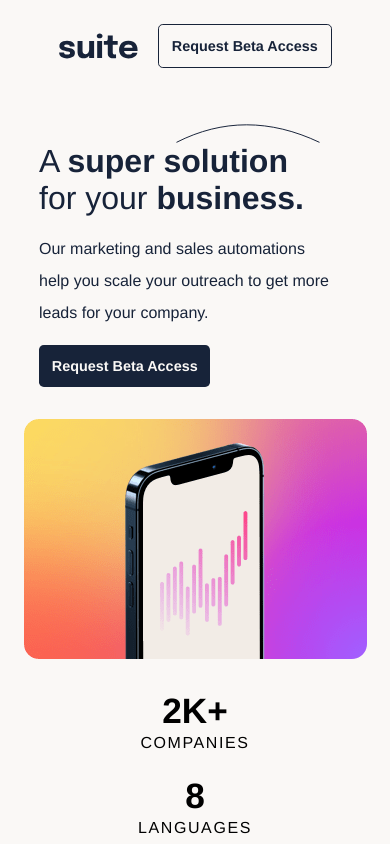
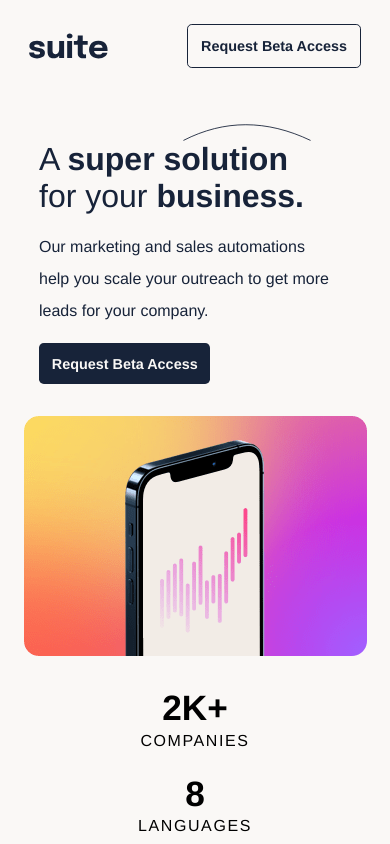
Before and after one commit to ljsharp30/suite-landing-page, a plain HTML site: page index.html in a window 390 px wide. Shown: the top 844 px of the page. Drawn offline with Linux system fonts and the light colour scheme.

Commit message:
Update style.css

```diff
--- a/style.css
+++ b/style.css
@@ -104,9 +104,8 @@ body {
 }
 
 #patternCurvedLineOne {
-	width: 14rem;
-	align-self: end;
-	margin-left: 40%;
+	width: 16rem;
+	margin-left: 39%;
 }
 
 .section-solution .image-hero-portrait {
@@ -288,6 +287,13 @@ footer {
 	height: 1.2rem;
 }
 
+@media all and (max-width: 1160px) {
+	#patternCurvedLineOne {
+		width: 16rem;
+		margin-left: 46%;
+	}
+}
+
 @media all and (max-width: 1115px) {
 	.container {
 		max-width: 80%;
@@ -303,7 +309,7 @@ footer {
 		}
 
 		#patternCurvedLineOne {
-			width: 14rem;
+			width: 12rem;
 			align-self: end;
 			margin-left: 35%;
 		}
@@ -311,6 +317,13 @@ footer {
 		.testimonial-content {
 			width: 80%;
 		}
+}
+
+@media (max-width: 920px) {
+	#patternCurvedLineOne {
+		width: 13rem;
+		margin-left: 39%;
+	}
 }
 
 @media all and (max-width: 820px) {
@@ -405,6 +418,13 @@ footer {
 			align-items:center;
 			padding: 0 3rem 2rem;
 		}
+}
+
+@media (max-width: 770px) {
+	#patternCurvedLineOne {
+		width: 12rem;
+		margin-left: 46%;
+	}
 }
 
 @media all and (max-width: 750px) {
@@ -556,8 +576,8 @@ footer {
 		}
 
 		#patternCurvedLineOne {
-			width: 9rem;
-			margin-left: 44%;
+			width: 8rem;
+			margin-left: 33%;
 		}
 
 		.section-solution .image-hero-portrait {
@@ -590,4 +610,42 @@ footer {
 			flex-direction: column;
 			gap: 1.2rem;
 		}
+
+		.header {
+			gap: 2rem;
+			max-width: 85%;
+			pading: auto 0rem;
+		}
+
+		.request-beta-access {
+			padding: .8rem .8rem;
+		}
 }
+
+@media (max-width: 430px) {
+	#patternCurvedLineOne {
+		width: 9rem;
+		margin-left: 44%;
+	}
+}
+
+@media (max-width: 415px) {
+	#patternCurvedLineOne {
+		width: 9rem;
+		margin-left: 41%;
+	}
+}
+
+@media (max-width: 400px) {
+	#patternCurvedLineOne {
+		width: 8rem;
+		margin-left: 46%;
+	}
+}
+
+@media (max-width: 350px) {
+	#patternCurvedLineOne {
+		width: 8rem;
+		margin-left: 48%;
+	}
+}
```
